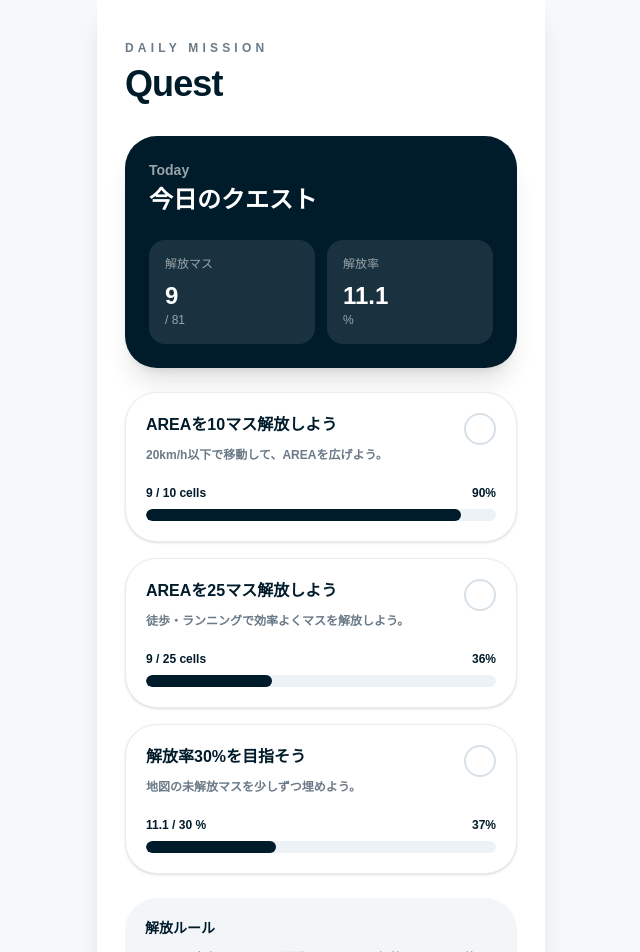
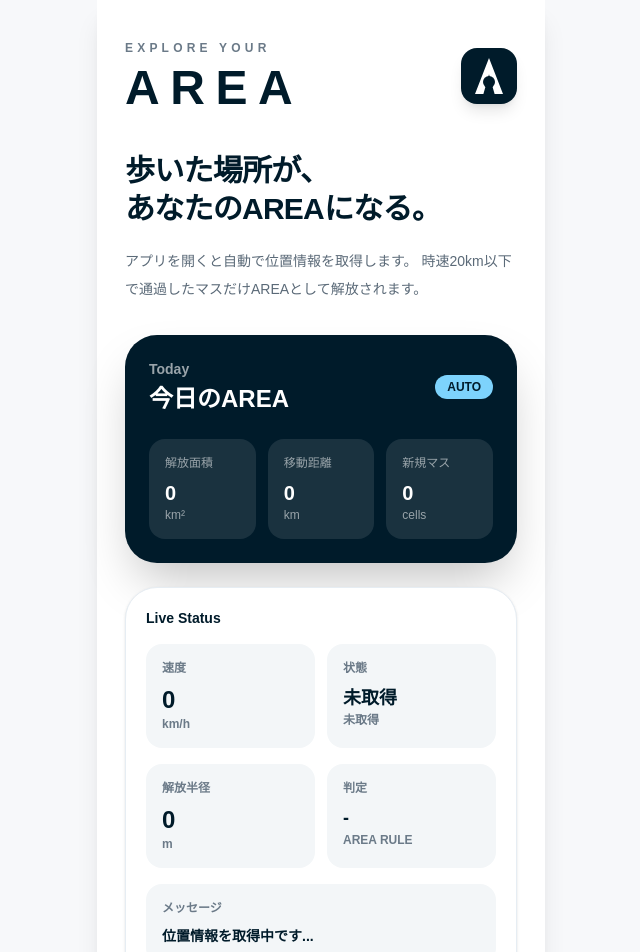
Before and after one commit to chxsedorf/area-app, a Next.js app: page / in a window 1280 px wide. Shown: the top 952 px of the page, without its empty margins (319-959 px from the left). Built offline with nearby package versions, Linux system fonts and the light colour scheme; no server answers.

Commit message:
Remove start button and enable auto tracking

```diff
--- a/app/page.tsx
+++ b/app/page.tsx
@@ -1,145 +1,370 @@
 "use client";
 
+import { useEffect, useRef, useState } from "react";
 import BottomNav from "@/components/BottomNav";
-import { useArea } from "@/components/AreaProvider";
+import { areaCells, useArea } from "@/components/AreaProvider";
+import { getDistanceKm } from "@/lib/distance";
+import { getAreaRule, judgeMoveStatus, type MoveStatus } from "@/lib/areaRules";
 
-type Quest = {
-  title: string;
-  description: string;
-  current: number;
-  target: number;
-  unit: string;
+type PositionData = {
+  latitude: number;
+  longitude: number;
+  accuracy: number;
+  timestamp: number;
 };
 
-export default function QuestPage() {
-  const { revealedCount, totalCells, openedRate } = useArea();
+export default function Home() {
+  const watchIdRef = useRef<number | null>(null);
+  const previousPositionRef = useRef<PositionData | null>(null);
 
-  const openedRateNumber = Number(openedRate);
+  const {
+    revealedCells,
+    revealedCount,
+    totalCells,
+    openedRate,
+    revealCells,
+  } = useArea();
 
-  const quests: Quest[] = [
-    {
-      title: "AREAを10マス解放しよう",
-      description: "20km/h以下で移動して、AREAを広げよう。",
-      current: revealedCount,
-      target: 10,
-      unit: "cells",
+  const [isTracking, setIsTracking] = useState(false);
+  const [distance, setDistance] = useState(0);
+  const [area, setArea] = useState(0);
+  const [newAreas, setNewAreas] = useState(0);
+
+  const [speedKmh, setSpeedKmh] = useState(0);
+  const [moveStatus, setMoveStatus] = useState<MoveStatus>("unknown");
+  const [position, setPosition] = useState<PositionData | null>(null);
+  const [message, setMessage] = useState("位置情報を準備しています。");
+
+  const currentRule = getAreaRule(moveStatus);
+
+  useEffect(() => {
+    if (!navigator.geolocation) {
+      setMessage("このブラウザは位置情報取得に対応していません。");
+      return;
+    }
+
+    setIsTracking(true);
+    setMessage("位置情報を取得中です...");
+
+    watchIdRef.current = navigator.geolocation.watchPosition(
+      (pos) => {
+        const current: PositionData = {
+          latitude: pos.coords.latitude,
+          longitude: pos.coords.longitude,
+          accuracy: pos.coords.accuracy,
+          timestamp: pos.timestamp,
+        };
+
+        setPosition(current);
+
+        const previous = previousPositionRef.current;
+
+        if (!previous) {
+          previousPositionRef.current = current;
+          setMessage("現在地を取得しました。移動するとAREAが解放されます。");
+          return;
+        }
+
+        const movedKm = getDistanceKm(
+          previous.latitude,
+          previous.longitude,
+          current.latitude,
+          current.longitude
+        );
+
+        const timeDiffHours =
+          (current.timestamp - previous.timestamp) / 1000 / 60 / 60;
+
+        if (timeDiffHours <= 0) return;
+
+        const currentSpeedKmh = movedKm / timeDiffHours;
+        const roundedSpeed = Number(currentSpeedKmh.toFixed(1));
+        const status = judgeMoveStatus(roundedSpeed);
+        const rule = getAreaRule(status);
+
+        setSpeedKmh(roundedSpeed);
+        setMoveStatus(status);
+
+        const isReliable = current.accuracy <= 80;
+        const movedMeters = movedKm * 1000;
+        const isRealMove = movedMeters >= 3;
+
+        if (isReliable && isRealMove) {
+          setDistance((prevValue) => Number((prevValue + movedKm).toFixed(3)));
+
+          if (rule.canReveal) {
+            const revealAmount = status === "human" ? 3 : 1;
+            const addedCount = revealCells(revealAmount);
+
+            if (addedCount > 0) {
+              setNewAreas((prevValue) => prevValue + addedCount);
+              setArea((prevValue) =>
+                Number((prevValue + rule.areaGainKm2 * addedCount).toFixed(3))
+              );
+            }
+          }
+        }
+
+        previousPositionRef.current = current;
+
+        if (!isReliable) {
+          setMessage("GPS精度が低いため、マス解放を一時停止しています。");
+          return;
+        }
+
+        if (!isRealMove) {
+          setMessage("移動が小さいため、マスはまだ解放されていません。");
+          return;
+        }
+
+        if (rule.canReveal) {
+          setMessage("20km/h以下で通過中。AREAのマスを解放しています。");
+        } else {
+          setMessage("20km/hを超えているため、AREAは解放されません。");
+        }
+      },
+      (error) => {
+        setIsTracking(false);
+
+        if (error.code === error.PERMISSION_DENIED) {
+          setMessage(
+            "位置情報の許可が拒否されました。ブラウザ設定から許可してください。"
+          );
+        } else if (error.code === error.POSITION_UNAVAILABLE) {
+          setMessage("現在地を取得できませんでした。屋外でもう一度試してください。");
+        } else if (error.code === error.TIMEOUT) {
+          setMessage("位置情報の取得がタイムアウトしました。もう一度試してください。");
+        } else {
+          setMessage("位置情報の取得中にエラーが発生しました。");
+        }
       },
       {
-      title: "AREAを25マス解放しよう",
-      description: "徒歩・ランニングで効率よくマスを解放しよう。",
-      current: revealedCount,
-      target: 25,
-      unit: "cells",
-    },
-    {
-      title: "解放率30%を目指そう",
-      description: "地図の未解放マスを少しずつ埋めよう。",
-      current: openedRateNumber,
-      target: 30,
-      unit: "%",
-    },
-  ];
+        enableHighAccuracy: true,
+        maximumAge: 0,
+        timeout: 10000,
+      }
+    );
+
+    return () => {
+      if (watchIdRef.current !== null) {
+        navigator.geolocation.clearWatch(watchIdRef.current);
+      }
+    };
+  }, [revealCells]);
 
   return (
     <main className="min-h-screen bg-[#f7f8fa] text-[#001B2A]">
       <div className="mx-auto flex min-h-screen max-w-md flex-col bg-white shadow-xl">
         <section className="flex flex-1 flex-col px-7 pb-6 pt-10">
           {/* Header */}
+          <div className="flex items-center justify-between">
             <div>
               <p className="text-xs font-semibold tracking-[0.35em] text-[#6b7a88]">
-              DAILY MISSION
+                EXPLORE YOUR
               </p>
-            <h1 className="mt-2 text-4xl font-black tracking-tight">Quest</h1>
+              <h1 className="mt-2 text-5xl font-black tracking-[0.22em] text-[#001B2A]">
+                AREA
+              </h1>
             </div>
 
-          {/* Summary */}
-          <div className="mt-8 rounded-[2rem] bg-[#001B2A] p-6 text-white shadow-xl">
-            <p className="text-sm font-semibold text-white/60">Today</p>
-            <h2 className="mt-1 text-2xl font-black">今日のクエスト</h2>
-
-            <div className="mt-6 grid grid-cols-2 gap-3">
-              <div className="rounded-2xl bg-white/10 p-4">
-                <p className="text-xs text-white/55">解放マス</p>
-                <p className="mt-2 text-2xl font-black">{revealedCount}</p>
-                <p className="text-xs text-white/55">/ {totalCells}</p>
-              </div>
-
-              <div className="rounded-2xl bg-white/10 p-4">
-                <p className="text-xs text-white/55">解放率</p>
-                <p className="mt-2 text-2xl font-black">{openedRate}</p>
-                <p className="text-xs text-white/55">%</p>
+            <div className="flex h-14 w-14 items-center justify-center rounded-2xl bg-[#001B2A] shadow-lg">
+              <div className="relative h-9 w-9">
+                <div className="absolute left-1/2 top-0 h-9 w-7 -translate-x-1/2 bg-white [clip-path:polygon(50%_0%,100%_100%,70%_100%,50%_45%,30%_100%,0%_100%)]" />
+                <div className="absolute left-1/2 top-[18px] h-3 w-3 -translate-x-1/2 rounded-full bg-[#001B2A]" />
               </div>
             </div>
           </div>
 
-          {/* Quest List */}
-          <div className="mt-6 space-y-4">
-            {quests.map((quest) => {
-              const progress = Math.min(
-                (quest.current / quest.target) * 100,
-                100
-              );
+          {/* Hero */}
+          <div className="mt-10">
+            <p className="text-3xl font-black leading-tight tracking-tight">
+              歩いた場所が、
+              <br />
+              あなたのAREAになる。
+            </p>
+            <p className="mt-5 text-sm leading-7 text-[#5b6a78]">
+              アプリを開くと自動で位置情報を取得します。
+              時速20km以下で通過したマスだけAREAとして解放されます。
+            </p>
+          </div>
 
-              const isCompleted = quest.current >= quest.target;
+          {/* Today Card */}
+          <div className="mt-8 rounded-[2rem] bg-[#001B2A] p-6 text-white shadow-2xl">
+            <div className="flex items-center justify-between">
+              <div>
+                <p className="text-sm font-semibold text-white/60">Today</p>
+                <h2 className="mt-1 text-2xl font-black">今日のAREA</h2>
+              </div>
 
-              return (
               <div
-                  key={quest.title}
-                  className="rounded-[2rem] border border-[#e6edf3] bg-white p-5 shadow-sm"
+                className={`rounded-full px-3 py-1 text-xs font-bold ${
+                  isTracking
+                    ? "bg-[#7dd3fc] text-[#001B2A]"
+                    : "bg-white/10 text-white"
+                }`}
               >
-                  <div className="flex items-start justify-between gap-4">
+                {isTracking ? "AUTO" : "OFF"}
+              </div>
+            </div>
+
+            <div className="mt-6 grid grid-cols-3 gap-3">
+              <div className="rounded-2xl bg-white/10 p-4">
+                <p className="text-xs text-white/55">解放面積</p>
+                <p className="mt-2 text-xl font-black">{area}</p>
+                <p className="text-xs text-white/55">km²</p>
+              </div>
+
+              <div className="rounded-2xl bg-white/10 p-4">
+                <p className="text-xs text-white/55">移動距離</p>
+                <p className="mt-2 text-xl font-black">{distance}</p>
+                <p className="text-xs text-white/55">km</p>
+              </div>
+
+              <div className="rounded-2xl bg-white/10 p-4">
+                <p className="text-xs text-white/55">新規マス</p>
+                <p className="mt-2 text-xl font-black">{newAreas}</p>
+                <p className="text-xs text-white/55">cells</p>
+              </div>
+            </div>
+          </div>
+
+          {/* Live Status */}
+          <div className="mt-6 rounded-[2rem] border border-[#e6edf3] bg-white p-5 shadow-sm">
+            <p className="text-sm font-black">Live Status</p>
+
+            <div className="mt-4 grid grid-cols-2 gap-3">
+              <div className="rounded-2xl bg-[#f3f6f8] p-4">
+                <p className="text-xs font-bold text-[#6b7a88]">速度</p>
+                <p className="mt-2 text-2xl font-black">{speedKmh}</p>
+                <p className="text-xs font-bold text-[#6b7a88]">km/h</p>
+              </div>
+
+              <div className="rounded-2xl bg-[#f3f6f8] p-4">
+                <p className="text-xs font-bold text-[#6b7a88]">状態</p>
+                <p className="mt-2 text-lg font-black">{currentRule.label}</p>
+                <p className="text-xs font-bold text-[#6b7a88]">
+                  {currentRule.openRangeLabel}
+                </p>
+              </div>
+            </div>
+
+            <div className="mt-4 grid grid-cols-2 gap-3">
+              <div className="rounded-2xl bg-[#f3f6f8] p-4">
+                <p className="text-xs font-bold text-[#6b7a88]">解放半径</p>
+                <p className="mt-2 text-2xl font-black">
+                  {currentRule.revealRadiusMeters}
+                </p>
+                <p className="text-xs font-bold text-[#6b7a88]">m</p>
+              </div>
+
+              <div className="rounded-2xl bg-[#f3f6f8] p-4">
+                <p className="text-xs font-bold text-[#6b7a88]">判定</p>
+                <p className="mt-2 text-lg font-black">
+                  {moveStatus === "human"
+                    ? "MAX"
+                    : moveStatus === "slow_pass"
+                    ? "LOW"
+                    : moveStatus === "fast"
+                    ? "OFF"
+                    : moveStatus === "stopped"
+                    ? "OFF"
+                    : "-"}
+                </p>
+                <p className="text-xs font-bold text-[#6b7a88]">AREA RULE</p>
+              </div>
+            </div>
+
+            <div className="mt-4 rounded-2xl bg-[#f3f6f8] p-4">
+              <p className="text-xs font-bold text-[#6b7a88]">メッセージ</p>
+              <p className="mt-2 text-sm font-bold leading-6">{message}</p>
+            </div>
+
+            <div className="mt-4 rounded-2xl bg-[#f3f6f8] p-4">
+              <p className="text-xs font-bold text-[#6b7a88]">現在地</p>
+              {position ? (
+                <div className="mt-2 space-y-1 text-xs font-bold text-[#001B2A]">
+                  <p>緯度：{position.latitude.toFixed(6)}</p>
+                  <p>経度：{position.longitude.toFixed(6)}</p>
+                  <p>精度：約{Math.round(position.accuracy)}m</p>
+                </div>
+              ) : (
+                <p className="mt-2 text-sm font-bold">未取得</p>
+              )}
+            </div>
+          </div>
+
+          {/* Grid Map Preview */}
+          <div className="mt-6 overflow-hidden rounded-[2rem] border border-[#e6edf3] bg-[#061421] p-5 shadow-sm">
+            <div className="mb-4 flex items-center justify-between">
               <div>
-                      <p className="text-base font-black">{quest.title}</p>
-                      <p className="mt-2 text-xs font-bold leading-5 text-[#6b7a88]">
-                        {quest.description}
+                <p className="text-sm font-bold text-white">Grid Preview</p>
+                <p className="mt-1 text-xs font-bold text-white/45">
+                  20km/h以下で通過したマスを解放
                 </p>
               </div>
 
               <div
-                      className={`flex h-8 w-8 shrink-0 items-center justify-center rounded-full text-sm font-black ${
-                        isCompleted
-                          ? "bg-[#001B2A] text-white"
-                          : "border-2 border-[#d8e1e8] text-[#9aa8b5]"
+                className={`rounded-full px-3 py-1 text-[11px] font-black ${
+                  currentRule.canReveal
+                    ? "bg-[#7dd3fc] text-[#001B2A]"
+                    : "bg-white/10 text-white"
                 }`}
               >
-                      {isCompleted ? "✓" : ""}
+                {currentRule.canReveal ? "OPEN" : "LOCKED"}
               </div>
             </div>
 
-                  <div className="mt-5">
-                    <div className="flex items-center justify-between text-xs font-black">
-                      <span>
-                        {Math.min(quest.current, quest.target).toFixed(
-                          quest.unit === "%" ? 1 : 0
-                        )}{" "}
-                        / {quest.target} {quest.unit}
-                      </span>
-                      <span>{progress.toFixed(0)}%</span>
-                    </div>
+            <div className="relative overflow-hidden rounded-3xl bg-[#020912] p-3">
+              <div className="absolute left-1/2 top-1/2 h-44 w-44 -translate-x-1/2 -translate-y-1/2 rounded-full bg-[#0ea5e9]/20 blur-3xl" />
 
-                    <div className="mt-2 h-3 overflow-hidden rounded-full bg-[#edf2f6]">
-                      <div
-                        className="h-full rounded-full bg-[#001B2A] transition-all duration-500"
-                        style={{ width: `${progress}%` }}
-                      />
-                    </div>
-                  </div>
+              <div className="relative z-10 grid grid-cols-[repeat(9,minmax(0,1fr))] gap-[3px]">
+                {areaCells.map((cell) => {
+                  const isRevealed = revealedCells.has(cell.id);
+
+                  let cellClass =
+                    "relative aspect-square rounded-[6px] border border-white/5 bg-white/[0.035] transition-all duration-500";
+
+                  if (isRevealed) {
+                    cellClass =
+                      "relative aspect-square rounded-[6px] border border-[#7dd3fc]/30 bg-[#0ea5e9]/45 shadow-[0_0_10px_rgba(56,189,248,0.35)] transition-all duration-500";
+                  }
+
+                  if (cell.isCurrentPosition) {
+                    cellClass =
+                      "relative aspect-square rounded-[6px] border border-white bg-white shadow-[0_0_22px_rgba(255,255,255,1)] transition-all duration-500";
+                  }
+
+                  return (
+                    <div key={cell.id} className={cellClass}>
+                      {cell.isCurrentPosition && isTracking && (
+                        <div className="absolute -inset-2 animate-ping rounded-lg bg-white/25" />
+                      )}
                     </div>
                   );
                 })}
               </div>
 
-          {/* Rule */}
-          <div className="mt-6 rounded-[2rem] bg-[#f3f6f8] p-5">
-            <p className="text-sm font-black">解放ルール</p>
-            <p className="mt-2 text-xs font-bold leading-6 text-[#6b7a88]">
-              AREAは時速20km以下で通過したマスだけ解放されます。
-              徒歩・ランニングでは広めに解放され、20km/hを超える移動では解放されません。
+              <div className="absolute left-3 top-3 z-20 rounded-2xl bg-black/35 px-3 py-2 backdrop-blur">
+                <p className="text-[10px] font-bold text-white/60">RULE</p>
+                <p className="text-xs font-black text-white">≤20km/h</p>
+              </div>
+
+              <div className="absolute bottom-3 right-3 z-20 rounded-2xl bg-white/10 px-3 py-2 backdrop-blur">
+                <p className="text-[10px] font-bold text-white/60">OPENED</p>
+                <p className="text-xs font-black text-white">
+                  {revealedCount} / {totalCells} cells
                 </p>
+              </div>
+
+              <div className="absolute right-3 top-3 z-20 rounded-2xl bg-white/10 px-3 py-2 backdrop-blur">
+                <p className="text-[10px] font-bold text-white/60">RATE</p>
+                <p className="text-xs font-black text-white">{openedRate}%</p>
+              </div>
+            </div>
           </div>
         </section>
 
-        <BottomNav active="quest" />
+        <BottomNav active="home" />
       </div>
     </main>
   );
```
Lines whose indentation alone changed are shown as unchanged.
